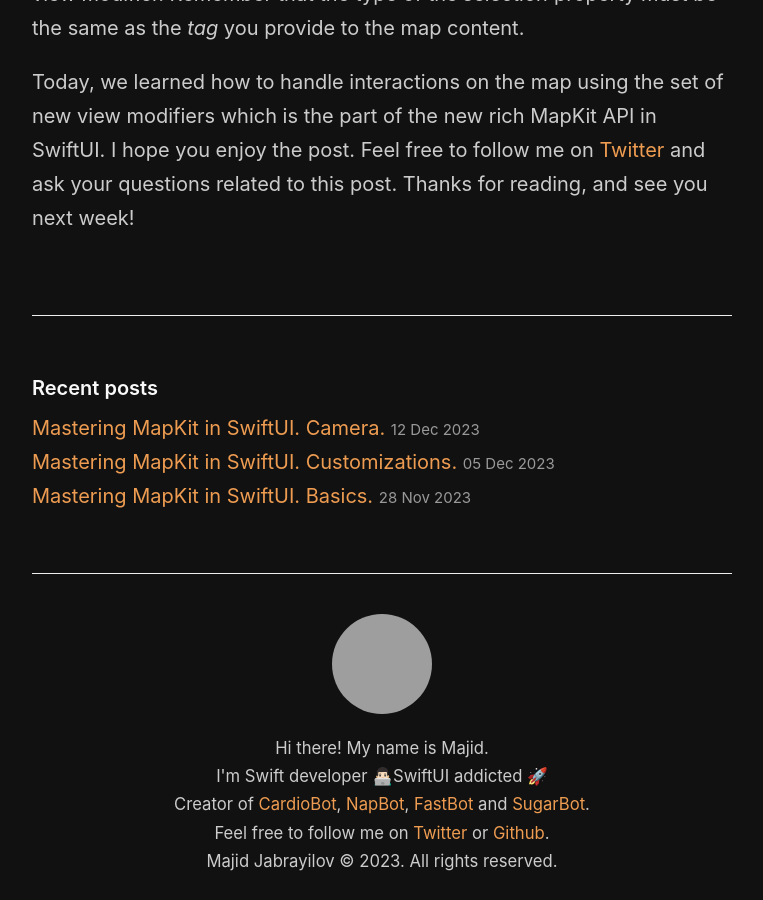
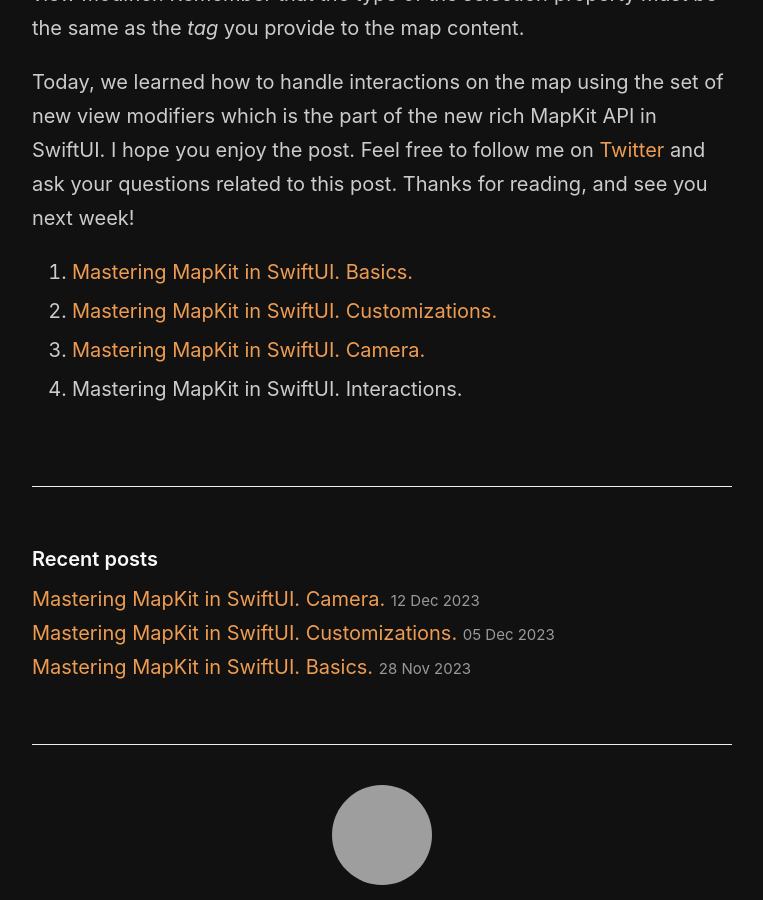
Before and after one commit to mecid/mecid.github.io, a Jekyll site: the page built from _posts/2023-12-19-mastering-mapkit-in-swiftui-interactions.md, in a window 1280 px wide and 900 px high, scrolled down 4371 px, cut to the strip 0-900 px from the top of the window. Shown: the whole strip, without its empty margins (258-1021 px from the left). Built offline with Jekyll 4.4.1, drawn with Linux system fonts in a browser that asks for light colours; grey boxes are pictures that could not be loaded.

Commit message:
reference posts added to map interactions post

```diff
--- a/_posts/2023-12-19-mastering-mapkit-in-swiftui-interactions.md
+++ b/_posts/2023-12-19-mastering-mapkit-in-swiftui-interactions.md
@@ -150,3 +150,8 @@
 In the example above, we define a state property to store the currently selected value of the map. We also annotate our markers using the *tag* view modifier. Remember that the type of the *selection* property must be the same as the *tag* you provide to the map content.
 
 Today, we learned how to handle interactions on the map using the set of new view modifiers which is the part of the new rich MapKit API in SwiftUI. I hope you enjoy the post. Feel free to follow me on [Twitter](https://twitter.com/mecid) and ask your questions related to this post. Thanks for reading, and see you next week!
+
+1. [Mastering MapKit in SwiftUI. Basics.](/2023/11/28/mastering-mapkit-in-swiftui-basics/)
+2. [Mastering MapKit in SwiftUI. Customizations.](/2023/12/05/mastering-mapkit-in-swiftui-customizations/)
+3. [Mastering MapKit in SwiftUI. Camera.](/2023/12/12/mastering-mapkit-in-swiftui-camera/)
+4. Mastering MapKit in SwiftUI. Interactions.
```
